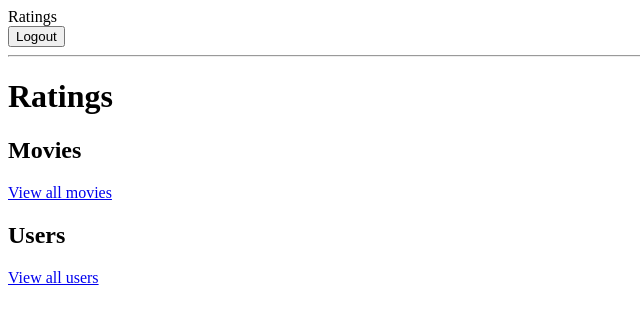
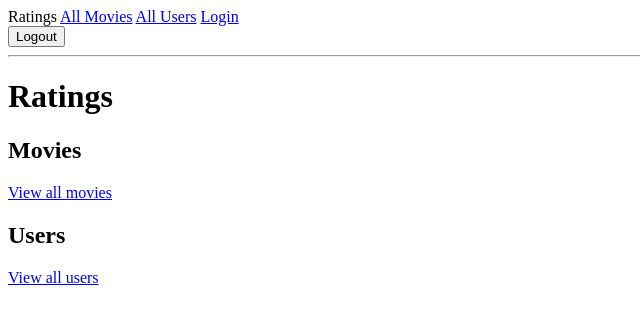
Before and after one commit to kgermeroth/HBLab-ratings, a Flask app: page / in a window 1280 px wide. Shown: the top 324 px of the page, without its empty margins (0-640 px from the left). Run offline with Flask 2, Linux system fonts and the light colour scheme.

Commit message:
added links for all pages to base html

```diff
--- a/templates/base.html
+++ b/templates/base.html
@@ -5,6 +5,9 @@
 </head>
 <body>
     Ratings
+    <a href="/movies">All Movies</a>
+    <a href="/users">All Users</a>
+    <a href="/login">Login</a>
     <form action="/logout">
         <input type="submit" value="Logout">
     </form>
```
